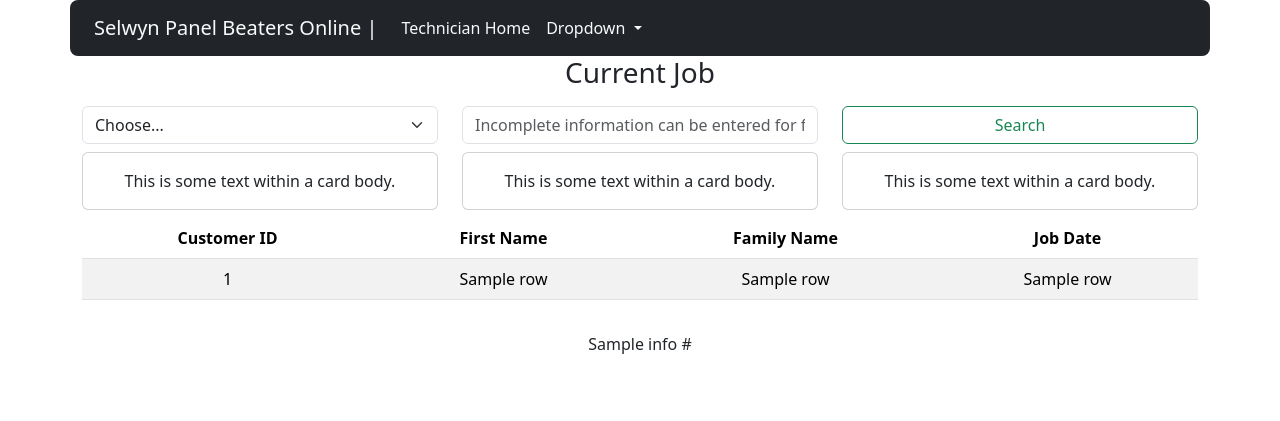
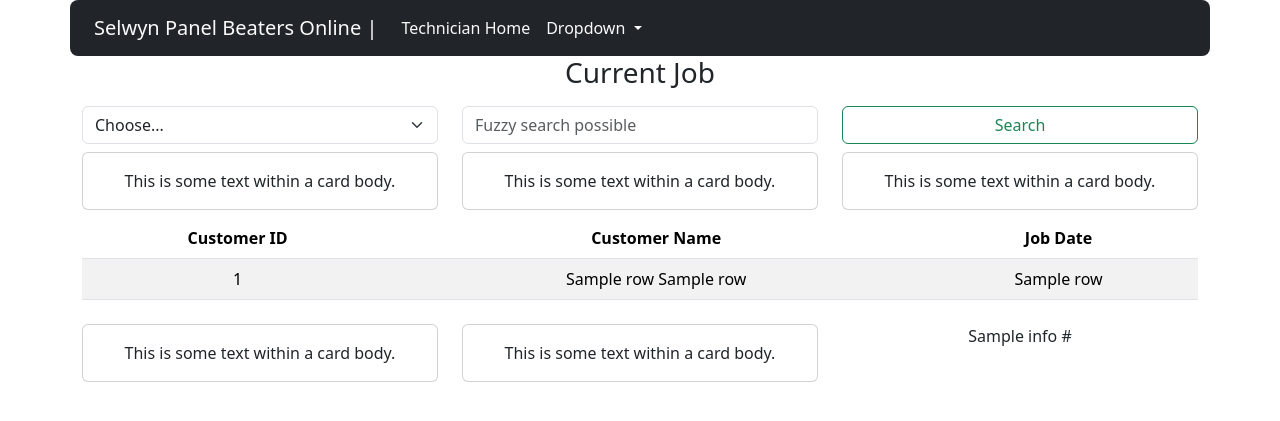
Before and after one commit to ChanMeng666/Automotive-Repair-Management-System, a Flask app: template templates/currentjoblist.html in a window 1280 px wide. Shown: the top 421 px of the page. Run offline with Flask 3, Linux system fonts and the light colour scheme; the template is opened without the code that fills it: most values are stand-ins (such as "Sample title", 1, 10 or a date in 2020); some libraries are stand-ins or nearby versions.

Commit message:
Improve the search function of currentjoblist.html page

```diff
--- a/app.py
+++ b/app.py
@@ -4,7 +4,6 @@ import mysql.connector
 import connect
 
 app = Flask(__name__)
-
 
 dbconn = None
 connection = None
@@ -25,33 +24,19 @@ def getCursor():
         database=connect.dbname,
         autocommit=True
     )
+
     dbconn = connection.cursor()
 
     return dbconn
 
 
 @app.route('/')
-def hello_world():  # put application's code here
+def hello_world():
     return render_template("base.html")
 
 
-@app.route('/currentjoblist')
+@app.route('/currentjoblist', methods=['GET'])
 def current_job_list():
-    # cursor = getCursor()
-    # cursor.execute(
-    #     """
-    #     SELECT customer.customer_id, customer.first_name, customer.family_name, job.job_date
-    #     FROM job
-    #     JOIN customer ON job.customer = customer.customer_id
-    #     WHERE job.completed = 0
-    #     ORDER BY customer.first_name;
-    #     """
-    # )
-    # data = cursor.fetchall()
-    #
-    # return render_template("currentjoblist.html",data=data)
-
-    """Current jobs route. Returns a paginated list of current jobs."""
     cursor = getCursor()
 
     page = int(request.args.get('page', 1))
@@ -63,26 +48,37 @@ def current_job_list():
     cursor.execute("SELECT COUNT(*) FROM job WHERE completed=0;")
     total = cursor.fetchone()[0]
 
-    if selection and search:
+    if selection == 'Customer ID':
+        selection_query = 'customer.customer_id'
+    elif selection == 'Customer Name':
+        selection_query = "CONCAT(customer.first_name, ' ', customer.family_name)"
+    elif selection == 'Job Date':
+        selection_query = 'job.job_date'
+    else:
+        selection_query = None
+
+    if selection_query:
+        search = f'%{search}%'
         cursor.execute(
             f"SELECT customer.customer_id, customer.first_name, customer.family_name, job.job_date "
-            f"FROM job INNER JOIN customer ON job.customer = customer.customer_id "
-            f"WHERE job.customer LIKE %s AND job.completed=0 LIMIT %s OFFSET %s;",
-            (f'%{search}%', per_page, offset)
+            f"FROM job "
+            f"INNER JOIN customer ON job.customer = customer.customer_id "
+            f"WHERE {selection_query} LIKE %s "
+            f"AND job.completed=0 "
+            f"LIMIT %s OFFSET %s;",
+            (search, per_page, offset)
         )
     else:
         cursor.execute(
             "SELECT customer.customer_id, customer.first_name, customer.family_name, job.job_date "
-            "FROM job INNER JOIN customer ON job.customer = customer.customer_id "
-            "WHERE job.completed=0 LIMIT %s OFFSET %s;",
+            "FROM job "
+            "INNER JOIN customer ON job.customer = customer.customer_id "
+            "WHERE job.completed=0 "
+            "LIMIT %s OFFSET %s;",
             (per_page, offset)
         )
 
     data = cursor.fetchall()
-
-    no_result = False
-    if len(data) == 0:
-        no_result = True
 
     pagination = Pagination(page=page, total=total, per_page=per_page, record_name=' current jobs')
 
@@ -90,12 +86,10 @@ def current_job_list():
         'currentjoblist.html',
         data=data,
         pagination=pagination,
-        no_result=no_result,
         selection=selection,
         search=search
     )
 
 
-
 if __name__ == '__main__':
     app.run()
--- a/templates/currentjoblist.html
+++ b/templates/currentjoblist.html
@@ -4,35 +4,39 @@
     <meta charset="UTF-8">
     <meta name="viewport" content="width=device-width, initial-scale=1">
     <title>Technician Home</title>
-    <link href="https://cdn.jsdelivr.net/npm/bootstrap@5.3.2/dist/css/bootstrap.min.css" rel="stylesheet" integrity="sha384-T3c6CoIi6uLrA9TneNEoa7RxnatzjcDSCmG1MXxSR1GAsXEV/Dwwykc2MPK8M2HN" crossorigin="anonymous">
+    <link href="https://cdn.jsdelivr.net/npm/bootstrap@5.3.2/dist/css/bootstrap.min.css"
+          rel="stylesheet"
+          integrity="sha384-T3c6CoIi6uLrA9TneNEoa7RxnatzjcDSCmG1MXxSR1GAsXEV/Dwwykc2MPK8M2HN"
+          crossorigin="anonymous">
 </head>
-
 <body>
-
-
-
     <div class="container-lg text-center">
-
-
-
-
         <div class="row p-10 text-light bg-dark rounded-3">
             <div class="col">
-
                 <nav class="navbar navbar-expand-lg bg-body-dark">
                     <div class="container-fluid">
-                    <a class="navbar-brand text-light" href="#">Selwyn Panel Beaters Online |</a>
-                    <button class="navbar-toggler" type="button" data-bs-toggle="collapse" data-bs-target="#navbarSupportedContent" aria-controls="navbarSupportedContent" aria-expanded="false" aria-label="Toggle navigation">
+                        <a class="navbar-brand text-light" href="/">Selwyn Panel Beaters Online |</a>
+                        <button class="navbar-toggler"
+                                type="button"
+                                data-bs-toggle="collapse"
+                                data-bs-target="#navbarSupportedContent"
+                                aria-controls="navbarSupportedContent"
+                                aria-expanded="false"
+                                aria-label="Toggle navigation">
                             <span class="navbar-toggler-icon"></span>
                         </button>
                         <div class="collapse navbar-collapse" id="navbarSupportedContent">
                             <ul class="navbar-nav me-auto mb-2 mb-lg-0">
                                 <li class="nav-item">
-                                <a class="nav-link active text-light" aria-current="page" href="#">Technician Home</a>
+                                    <a class="nav-link active text-light" aria-current="page" href="/currentjoblist">Technician Home</a>
                                 </li>
 
                                 <li class="nav-item dropdown">
-                                <a class="nav-link dropdown-toggle text-light" href="#" role="button" data-bs-toggle="dropdown" aria-expanded="false">
+                                    <a class="nav-link dropdown-toggle text-light"
+                                       href="#"
+                                       role="button"
+                                       data-bs-toggle="dropdown"
+                                       aria-expanded="false">
                                         Dropdown
                                     </a>
                                     <ul class="dropdown-menu">
@@ -43,17 +47,11 @@
                                     </ul>
                                 </li>
                             </ul>
-
-
-
                         </div>
                     </div>
                 </nav>
-
             </div>
         </div>
-
-
 
         <div class="row mb-2">
             <div class="col">
@@ -62,44 +60,31 @@
         </div>
 
 
-
-
+            <form action="/currentjoblist" method="get">
                 <div class="row mb-2">
                     <div class="col-md-4">
                         <select class="form-select me-3" id="selection" name="selection">
                             <option selected>Choose...</option>
                             <option value="Customer ID" {% if selection == 'Customer ID' %} selected {% endif %}>Customer ID</option>
-                <option value="First Name" {% if selection == 'First Name' %} selected {% endif %}>First Name</option>
-                <option value="Family Name" {% if selection == 'Family Name' %} selected {% endif %}>Family Name</option>
-                <option value="Date" {% if selection == 'Date' %} selected {% endif %}>Date</option>
+                            <option value="Customer Name" {% if selection == 'Customer Name' %} selected {% endif %}>Customer Name</option>
+                            <option value="Job Date" {% if selection == 'Job Date' %} selected {% endif %}>Job Date</option>
                         </select>
                     </div>
 
                     <div class="col-md-4">
                         <input type="text"
                                class="form-control me-3"
-                   placeholder="Incomplete information can be entered for fuzzy search"
+                               placeholder="Fuzzy search possible"
                                id="search"
                                name="search"
-                   value="{{ search }}"
-            >
+                               value="{{ search }}">
                     </div>
 
                     <div class="col-md-4">
                         <button class="btn btn-outline-success" type="submit" style="width: 100%;">Search</button>
                     </div>
-
                 </div>
-
-
-        {% if no_result %}
-            <div class="alert alert-warning" role="alert">
-                No search found, please re-enter.
-            </div>
-        {% endif %}
-
-
-
+            </form>
 
         <div class="row mb-2">
             <div class="col">
@@ -125,15 +110,13 @@
             </div>
         </div>
 
-
         <div class="row mb-2">
             <div class="col">
                 <table class="table table-striped">
                     <thead>
                         <tr>
                             <th>Customer ID</th>
-            <th>First Name</th>
-            <th>Family Name</th>
+                            <th>Customer Name</th>
                             <th>Job Date</th>
                         </tr>
                     </thead>
@@ -141,8 +124,7 @@
                         {% for row in data %}
                         <tr>
                             <td>{{row[0]}}</td>
-              <td>{{row[1]}}</td>
-              <td>{{row[2]}}</td>
+                            <td>{{row[1] if row[1] is not none else "" }} {{ row[2] if row[2] is not none else "" }}</td>
                             <td>{{row[3]}}</td>
                         </tr>
                         {% endfor %}
@@ -151,21 +133,26 @@
             </div>
         </div>
 
-
-
-
-
-    <div class="row mb-2 justify-content-end">
-
+        <div class="row mb-2">
+            <div class="col">
+                <div class="card">
+                    <div class="card-body">
+                        This is some text within a card body.
                     </div>
-
+                </div>
+            </div>
+            <div class="col">
+                <div class="card">
+                    <div class="card-body">
+                        This is some text within a card body.
+                    </div>
+                </div>
+            </div>
+            <div class="col">
                 {{ pagination.info|safe }}
                 {{ pagination.links|safe }}
-
-
             </div>
-
-
-
+        </div>
+    </div>
 </body>
 </html>
```
Also changed, not shown: templates/base.html (+8 -17 lines). Lines whose indentation alone changed are shown as unchanged.
